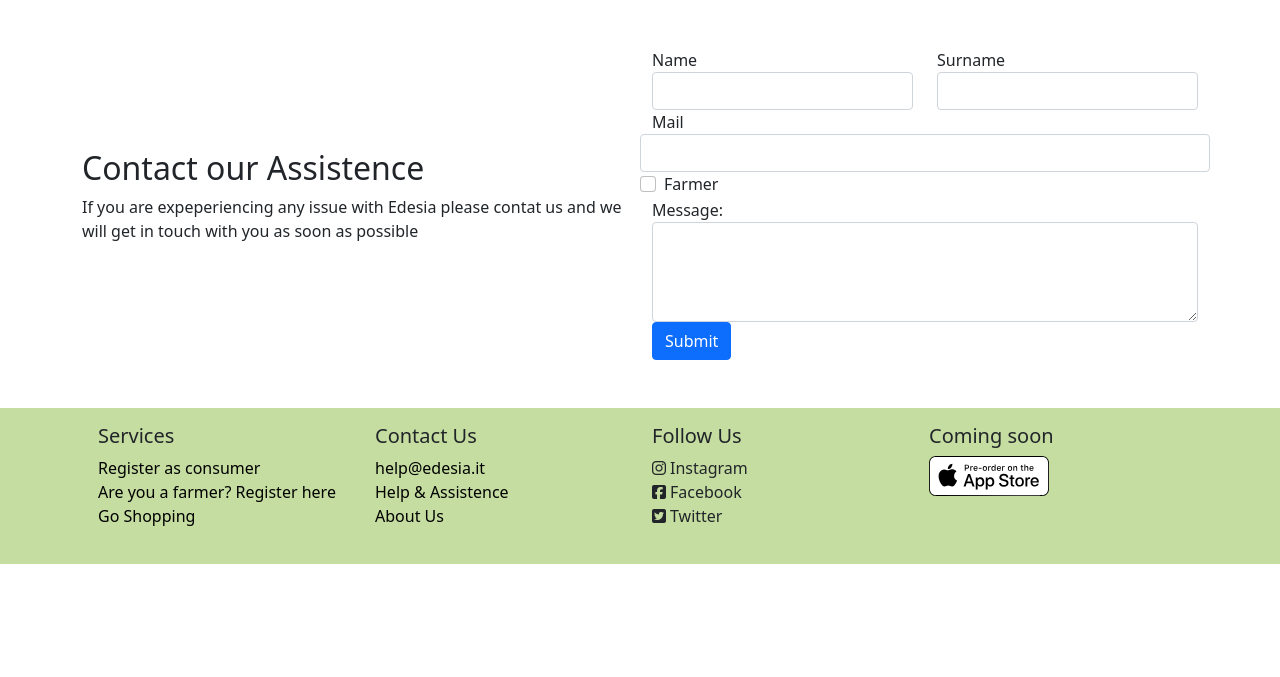
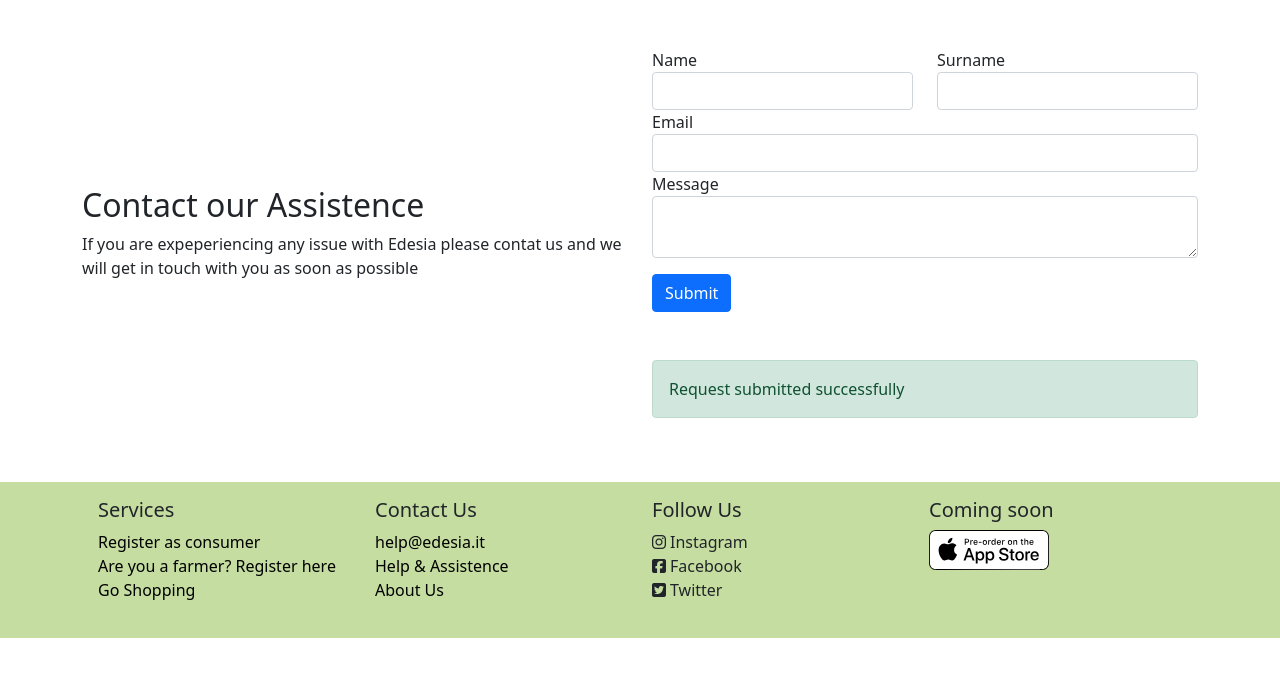
Before and after one commit to eugeniomassini/Edesia-Project-InformationSystem, a Python web app: template templates/Pages/general/contact-us.html in a window 1280 px wide. Shown: the part 108-785 px from the top of the page. Run offline with Jinja, Linux system fonts and the light colour scheme; the template is opened without the code that fills it: most values are stand-ins (such as "Sample title", 1, 10 or a date in 2020); one stand-in notice (Sample message) is shown; form fields are guessed from the names that the template uses; some libraries are stand-ins or nearby versions.

Commit message:
Contact us finished

```diff
--- a/form.py
+++ b/form.py
@@ -63,8 +63,8 @@ class OrderForm(FlaskForm):
     submit = SubmitField('Confirm Order')
 
 class ContactUsForm(FlaskForm):
-    name = StringField('Name', validators=[DataRequired(), Length(min=3, max=25)])
-    surname = StringField('Surname', validators=[DataRequired(), Length(min=3, max=25)])
-    email = StringField('Email', validators=[DataRequired(), Email()])
+    name = StringField('Name:', validators=[DataRequired(), Length(min=3, max=25)])
+    surname = StringField('Surname:', validators=[DataRequired(), Length(min=3, max=25)])
+    email = StringField('Email:', validators=[DataRequired(), Email()])
     message = TextAreaField('Message:', validators=[DataRequired(), Length(max=1000)])
     submit = SubmitField('Send Message')
--- a/model.py
+++ b/model.py
@@ -98,10 +98,11 @@ class OrderLine(db.Model):
     quantity = db.Column(db.Float)
     partial_amount = db.Column(db.Float)
 
+
+# 4 Contact Us message storage
 class Message(db.Model):
     id = db.Column(db.Integer, primary_key=True)
     name = db.Column(db.String(50), nullable=False)
     surname = db.Column(db.String(50), nullable=False)
     email = db.Column(db.String(50), nullable=False)
     request = db.Column(db.Text, nullable=False)
-    supplier = db.Column(db.Boolean)
--- a/templates/Components/base.html
+++ b/templates/Components/base.html
@@ -108,7 +108,7 @@
 <!-- Footer common to all pages-->
 {% block footer %}
 
-    <div class="container-fluid" style="background-color: #C5DDA0">
+    <div class="container-fluid mt-5" style="background-color: #C5DDA0">
         <div class="container-lg" id="footer">
             <div class="row row-cols-md-4 p-3">
                 <div class="col-md pb-1 m-auto navbar-light">
--- a/templates/Pages/general/about-us.html
+++ b/templates/Pages/general/about-us.html
@@ -45,7 +45,7 @@
             <div class="col mt-2">
                 <div class="row p-2 mt-3">
                     <div class="col-lg m-auto">
-                        <h5>Chiara Nicoletti</h5>
+                        <h5>Chiara Nicolini</h5>
                     </div>
 
                     <div class="col-lg">
--- a/templates/Pages/general/contact-us.html
+++ b/templates/Pages/general/contact-us.html
@@ -9,30 +9,43 @@
                 <p>If you are expeperiencing any issue with Edesia please contat us and we will get in touch with you as soon as possible</p>
             </div>
             <div class="col m-auto">
-                <form>
+                <form method="post">
                     <div class="row">
                         <div class="col">
-                            <label>Name</label>
-                            <input class="form-control" type="text">
+                            {{form.name.label}}
+                            {{ form.name(class="form-control")}}
+                            {% for error in form.name.errors %}
+                            <p style="color: red">{{ error }}</p>
+                            {% endfor %}
                         </div>
                         <div class="col">
-                            <label>Surname</label>
-                            <input class="form-control" type="text">
+                            {{form.surname.label}}
+                            {{ form.surname(class="form-control")}}
+                            {% for error in form.surname.errors %}
+                             <p style="color: red">{{ error }}</p>
+                            {% endfor %}
                         </div>
                     </div>
+                        {{form.email.label}}
+                        {{ form.email(class="form-control")}}
+                        {% for error in form.email.errors %}
+                              <p style="color: red">{{ error }}</p>
+                        {% endfor %}
 
-                    <div class="row">
-                        <label>Mail</label>
-                        <input class="form-control" type="email">
-                        <div class="form-check">
-                            <input class="form-check-input" type="checkbox">
-                            <label class="form-check-label">Farmer</label>
-                        </div>
-                    </div>
-                    <label>Message:</label>
-                    <textarea class="form-control" style="height: 100px"></textarea>
+                        {{form.message.label}}
+                        {{ form.message(class="form-control")}}
+                        {% for error in form.message.errors %}
+                             <p style="color: red">{{ error }}</p>
+                        {% endfor %}
 
-                    <button class="btn btn-primary" type="submit">Submit</button>
+                        {{ form.submit(class="btn btn-primary mt-3")}}
+                        {{ form.hidden_tag() }}
+
+                        {%if get_flashed_messages() %}
+                            <div class="alert alert-success mt-5" role="alert">
+                                Request submitted successfully
+                            </div>
+                        {% endif %}
                 </form>
             </div>
         </div>
--- a/templates/Pages/registration/registration.html
+++ b/templates/Pages/registration/registration.html
@@ -4,11 +4,11 @@
 
     <div class="container-lg">
         <div class="row row-cols-lg-2">
-            <div class="col">
+            <div class="col mb-5">
                 <img src="/static/images/kimberly-fowler-_L0jF0tt2kE-unsplash.jpg" class="img-fluid rounded-3 w-100">
             </div>
             <div class="col text-center m-auto">
-                <h2>Register as a consumer</h2>
+                <h2>Register as a Consumer</h2>
                 <a href="{{ url_for('registration', type_user='consumer') }}"class="btn btn-primary m-auto">Click Here</a>
             </div>
 
@@ -16,7 +16,7 @@
                 <h2>Register as a Supplier</h2>
                 <a href="{{ url_for('registration', type_user='supplier') }}"class="btn btn-primary m-auto">Click Here</a>
             </div>
-             <div class="col">
+             <div class="col mb-5">
                 <img src="/static/images/kimberly-fowler-_L0jF0tt2kE-unsplash.jpg" class="img-fluid rounded-3 w-100">
             </div>
 
```
Also changed, not shown: app.py (+15 -4 lines), static/personal.css (line endings or trailing spaces), website.db.
